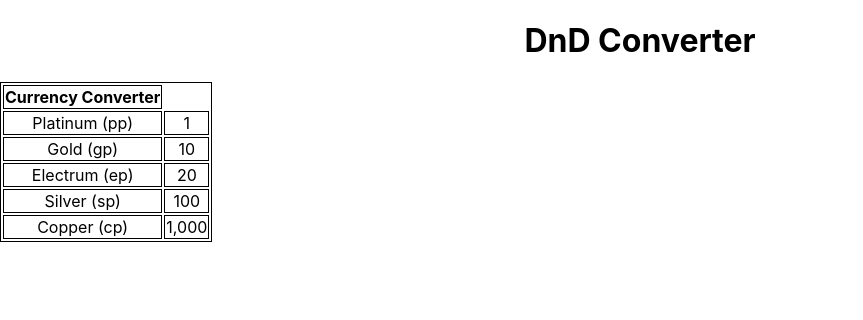
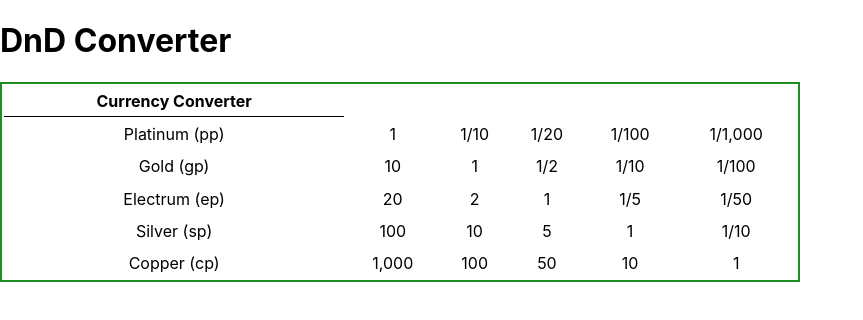
Before and after one commit to LoweSimon/DnDCurrencyConverter, a React (Create React App) app: page / in a window 1280 px wide. Shown: the top 320 px of the page, without its empty margins (0-863 px from the left). Built offline with nearby package versions, Linux system fonts and the light colour scheme.

Commit message:
Added styling to table

```diff
--- a/src/App.css
+++ b/src/App.css
@@ -1,5 +1,9 @@
 .App {
-  text-align: center;
+  width: 100%;
+  height: 100vh;
+  display: block;
+  justify-content: center;
+  align-items: center;
 }
 
 .App-logo {
@@ -8,7 +12,21 @@
 }
 
 table, tr, th, td {
-  border: 1px solid black;
+  position: center;
+}
+
+table {
+  border: 2px solid forestgreen;
+  width: 800px;
+  height: 200px;
+}
+
+th {
+  border-bottom: 1px solid black;
+}
+
+td {
+  text-align: center;
 }
 
 @media (prefers-reduced-motion: no-preference) {
--- a/src/conversiontable.js
+++ b/src/conversiontable.js
@@ -1,11 +1,11 @@
 import React from "react";
 
 const data = [
-    { currency: "Platinum (pp)", coin: "1" },
-    { currency: "Gold (gp)", coin: "10" },
-    { currency: "Electrum (ep)", coin: "20" },
-    { currency: "Silver (sp)", coin: "100" },
-    { currency: "Copper (cp)", coin: "1,000" }
+    { currency: "Platinum (pp)", coin1: "1", coin2: "1/10", coin3: "1/20", coin4: "1/100", coin5: "1/1,000" },
+    { currency: "Gold (gp)", coin1: "10", coin2: "1", coin3: "1/2", coin4: "1/10", coin5: "1/100" },
+    { currency: "Electrum (ep)", coin1: "20", coin2: "2", coin3: "1", coin4: "1/5", coin5: "1/50" },
+    { currency: "Silver (sp)", coin1: "100", coin2: "10", coin3: "5", coin4: "1", coin5: "1/10" },
+    { currency: "Copper (cp)", coin1: "1,000", coin2: "100", coin3: "50", coin4: "10", coin5: "1" }
   ]
 
 function Conversiontable()   {
@@ -19,7 +19,11 @@
           return (
             <tr key={key}>
               <td>{val.currency}</td>
-              <td>{val.coin}</td>
+              <td>{val.coin1}</td>
+              <td>{val.coin2}</td>
+              <td>{val.coin3}</td>
+              <td>{val.coin4}</td>
+              <td>{val.coin5}</td>
             </tr>
           )
         })}
```
